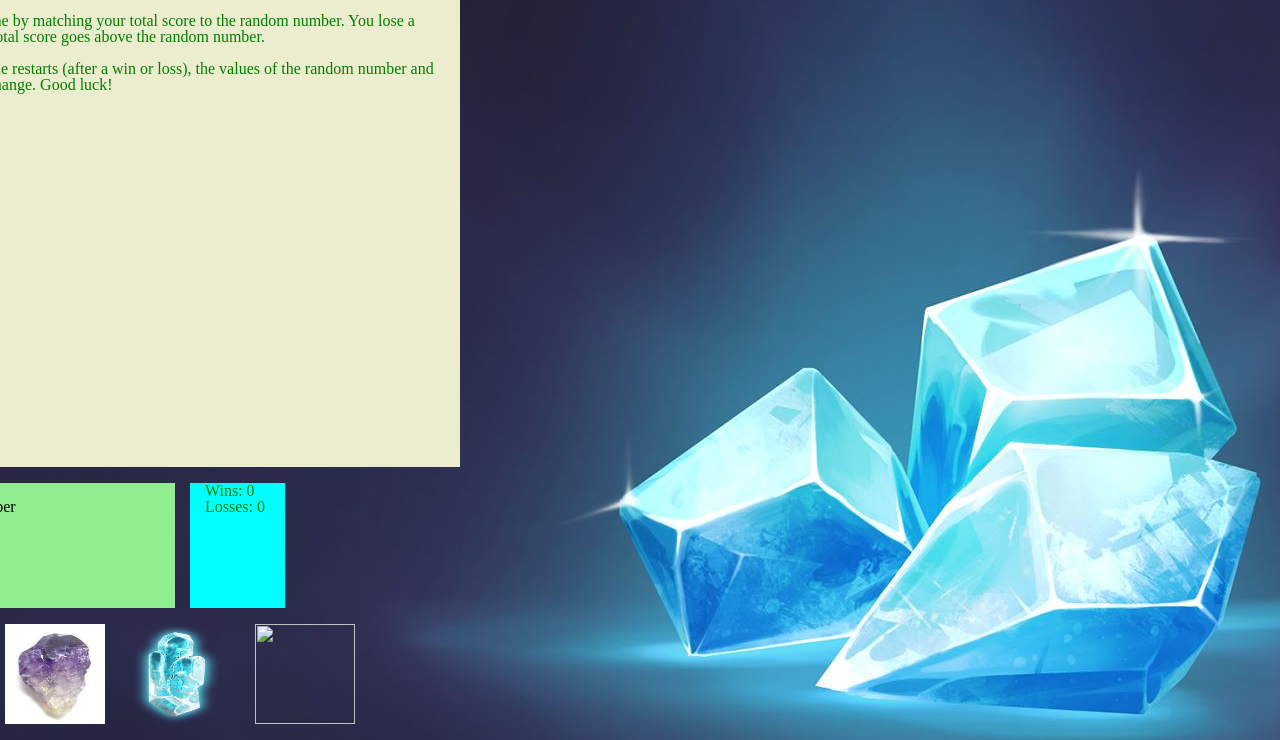
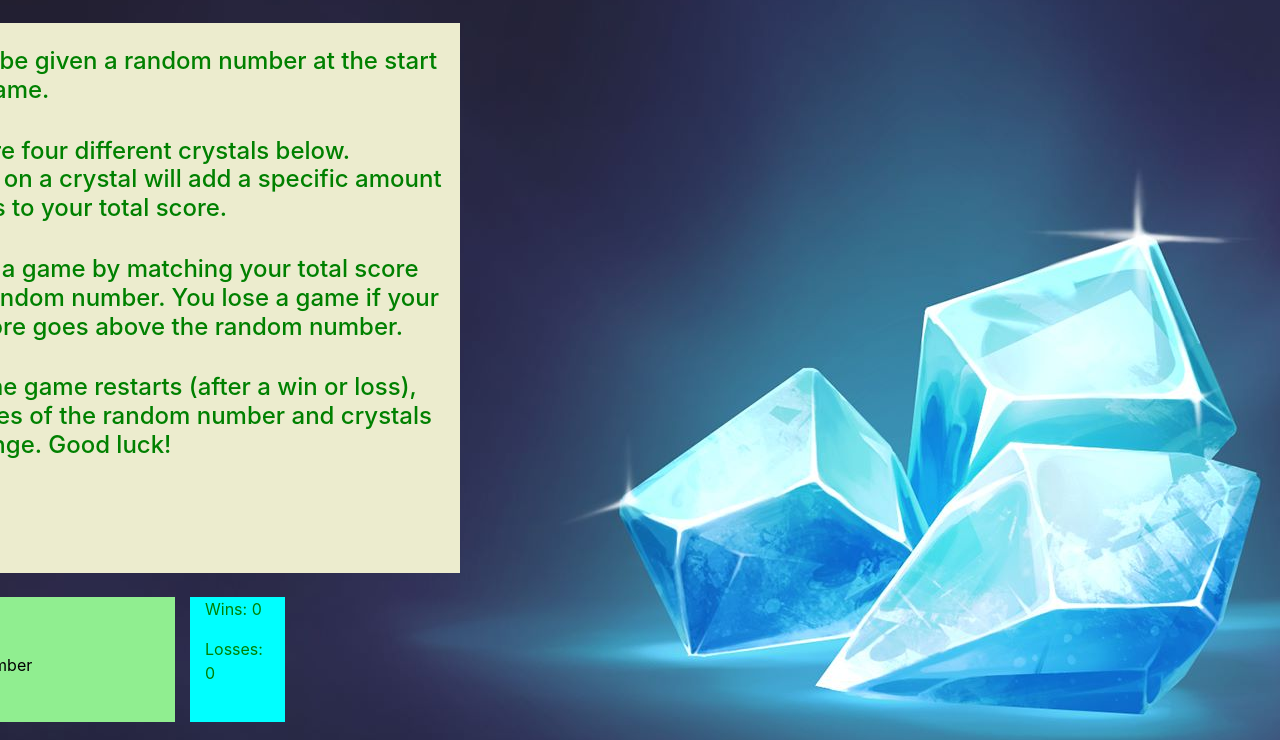
Before and after one commit to benzed3/unit-4-game, a plain HTML site: page index.html in a window 1280 px wide. Shown: the part 155-895 px from the top of the page. Drawn offline with nearby package versions, Linux system fonts and the light colour scheme.

Commit message:
reset removed

```diff
--- a/index.html
+++ b/index.html
@@ -10,7 +10,6 @@
     <script src="https://code.jquery.com/jquery-3.2.1.min.js"
         integrity="sha256-hwg4gsxgFZhOsEEamdOYGBf13FyQuiTwlAQgxVSNgt4=" crossorigin="anonymous"></script>
     <link rel="stylesheet" type="text/css" href="assets/css/style.css" />
-    <link rel="stylesheet" type="text/css" href="assets/css/reset.css" />
     <script type="text/javascript" src="https://cdnjs.cloudflare.com/ajax/libs/jquery/3.2.1/jquery.min.js"></script>
 
     <title>Crystal Collector Game</title>
```
